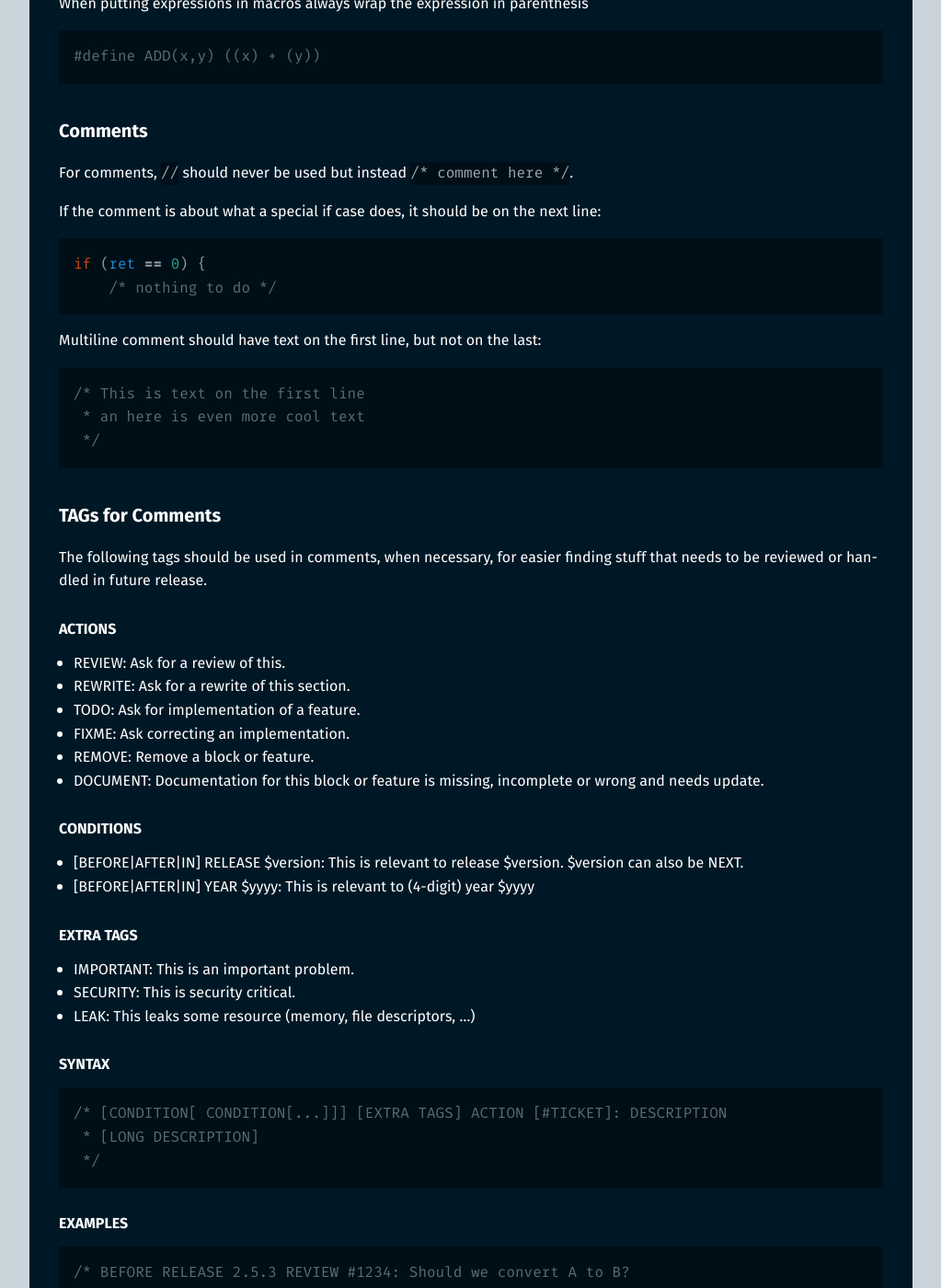
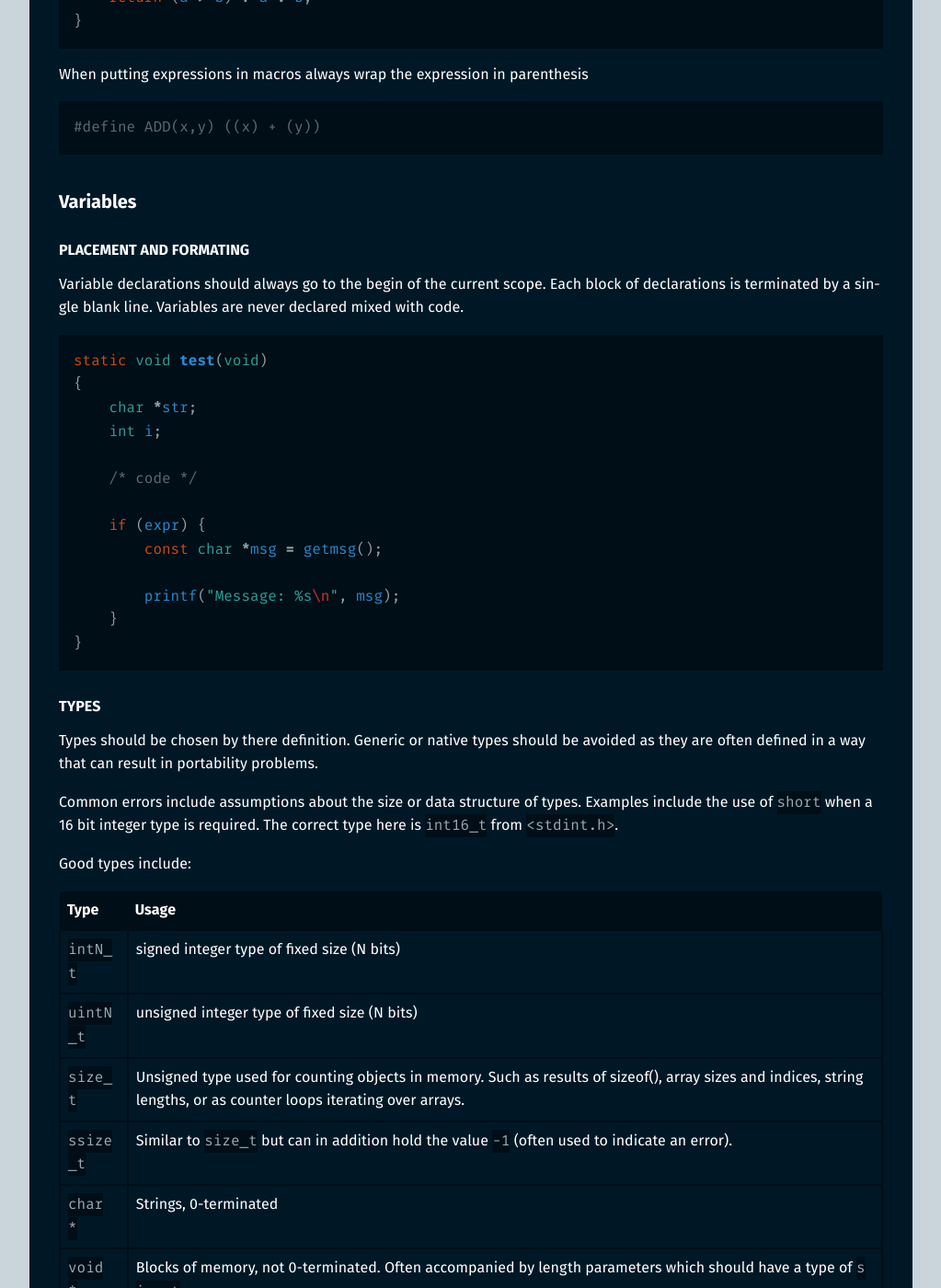
Before and after one commit to barionleg/Xipho, a Jekyll site: the page built from contribute/codestyle.md, in a window 1280 px wide and 1400 px high, scrolled down 3562 px. Shown: the whole window at 92% size, without its empty margins (128-1151 px from the left). Built offline with Jekyll 4.4.1, drawn with Linux system fonts in a browser that asks for light colours; some of the changed text lies outside the part shown.

Commit message:
Update: Added section about Variables to codestyle

```diff
--- a/contribute/codestyle.md
+++ b/contribute/codestyle.md
@@ -135,6 +135,48 @@ When putting expressions in macros always wrap the expression in parenthesis
 #define ADD(x,y) ((x) + (y))
 {% endhighlight %}
 
+## Variables
+
+### Placement and formating
+Variable declarations should always go to the begin of the current scope.
+Each block of declarations is terminated by a single blank line.
+Variables are never declared mixed with code.
+
+{% highlight c %}
+static void test(void)
+{
+    char *str;
+    int i;
+
+    /* code */
+
+    if (expr) {
+        const char *msg = getmsg();
+
+        printf("Message: %s\n", msg);
+    }
+}
+{% endhighlight %}
+
+### Types
+Types should be chosen by there definition. Generic or native types should be avoided
+as they are often defined in a way that can result in portability problems.
+
+Common errors include assumptions about the size or data structure of types.
+Examples include the use of `short` when a 16 bit integer type is required.
+The correct type here is `int16_t` from `<stdint.h>`.
+
+Good types include:
+
+|Type                   |Usage                                                                                                              |
+|-----------------------|-------------------------------------------------------------------------------------------------------------------|
+|`intN_t`               |signed integer type of fixed size (N bits)                                                                         |
+|`uintN_t`              |unsigned integer type of fixed size (N bits)                                                                       |
+|`size_t`               |Unsigned type used for counting objects in memory. Such as results of sizeof(), array sizes and indices, string lengths, or as counter loops iterating over arrays. |
+|`ssize_t`              |Similar to `size_t` but can in addition hold the value `-1` (often used to indicate an error).                     |
+|`char *`               |Strings, 0-terminated                                                                                              |
+|`void *`               |Blocks of memory, not 0-terminated. Often accompanied by length parameters which should have a type of `size_t`.   |
+
 ## Comments
 For comments, `//` should never be used but instead `/* comment here */`.
 
```
